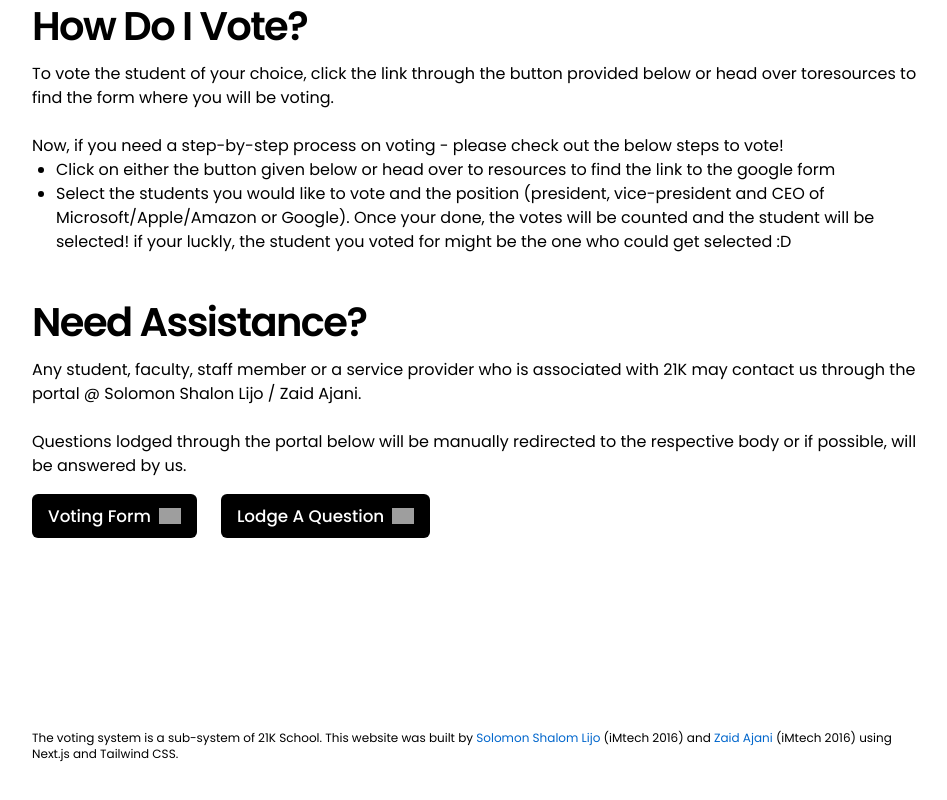
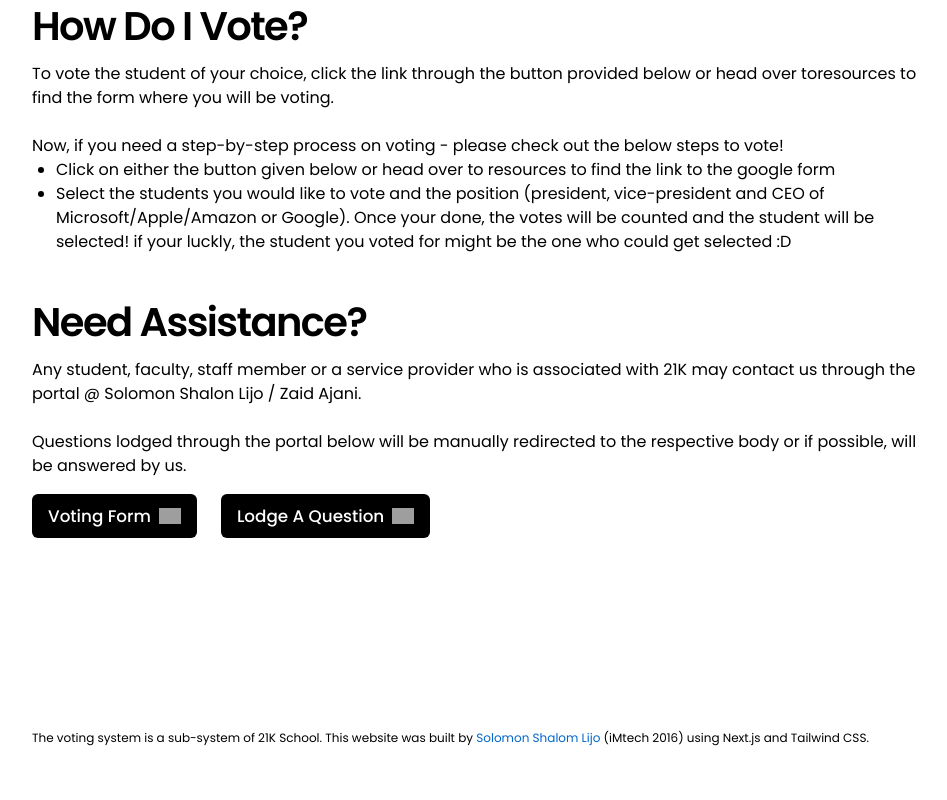
Before and after one commit to solomonshalom/Voting-Template, a Next.js app: page / in a window 1280 px wide. Shown: the part 418-1218 px from the top of the page, without its empty margins (160-1107 px from the left). Built offline with nearby package versions, Linux system fonts and the light colour scheme; grey boxes are pictures that could not be loaded.

Commit message:
Hello! Mom

```diff
--- a/components/footer.js
+++ b/components/footer.js
@@ -12,14 +12,6 @@ export default function Footer() {
           >
             Solomon Shalom Lijo
           </a>{" "}
-          (iMtech 2016) and{" "}
-          <a
-            href="github.com/zaidajani"
-            target="_blank"
-            className="link-styling"
-          >
-            Zaid Ajani
-          </a>{" "}
           (iMtech 2016) using Next.js and Tailwind CSS.{" "}
         </p>
       </div>
```
